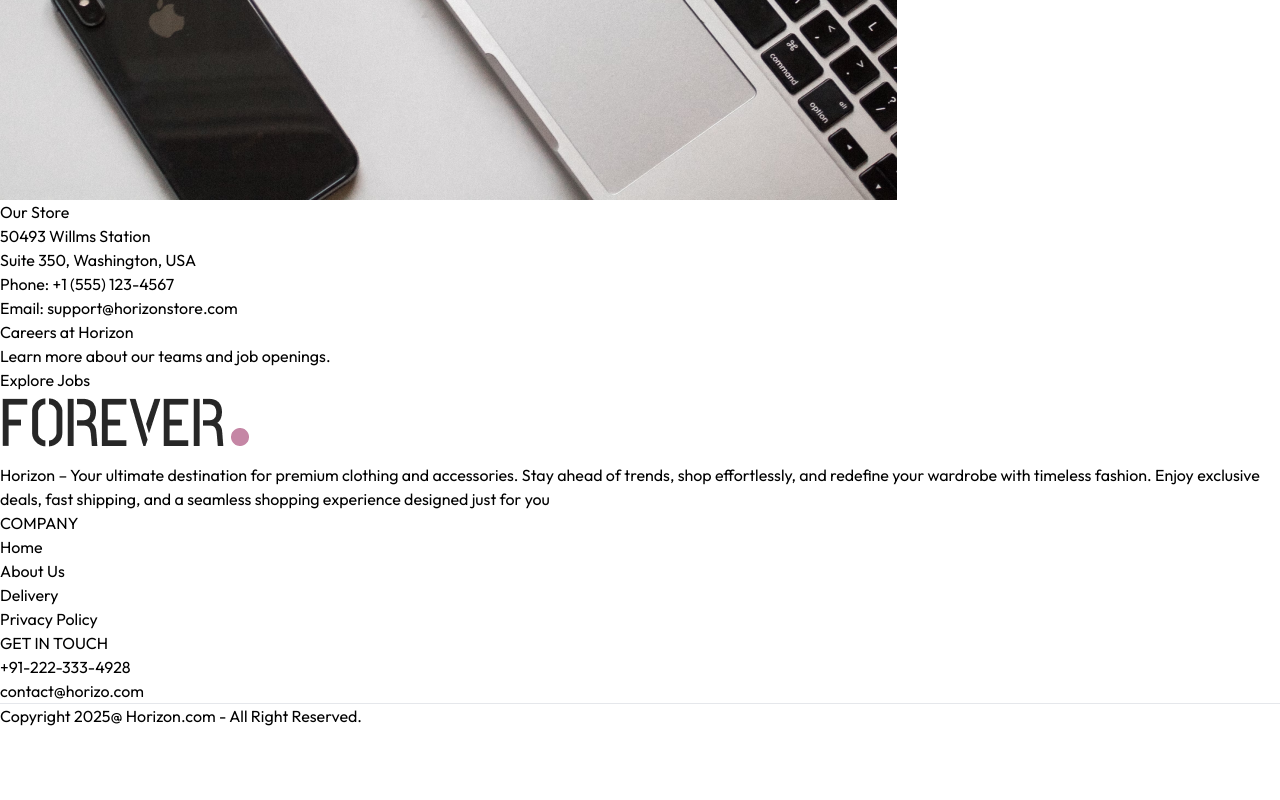
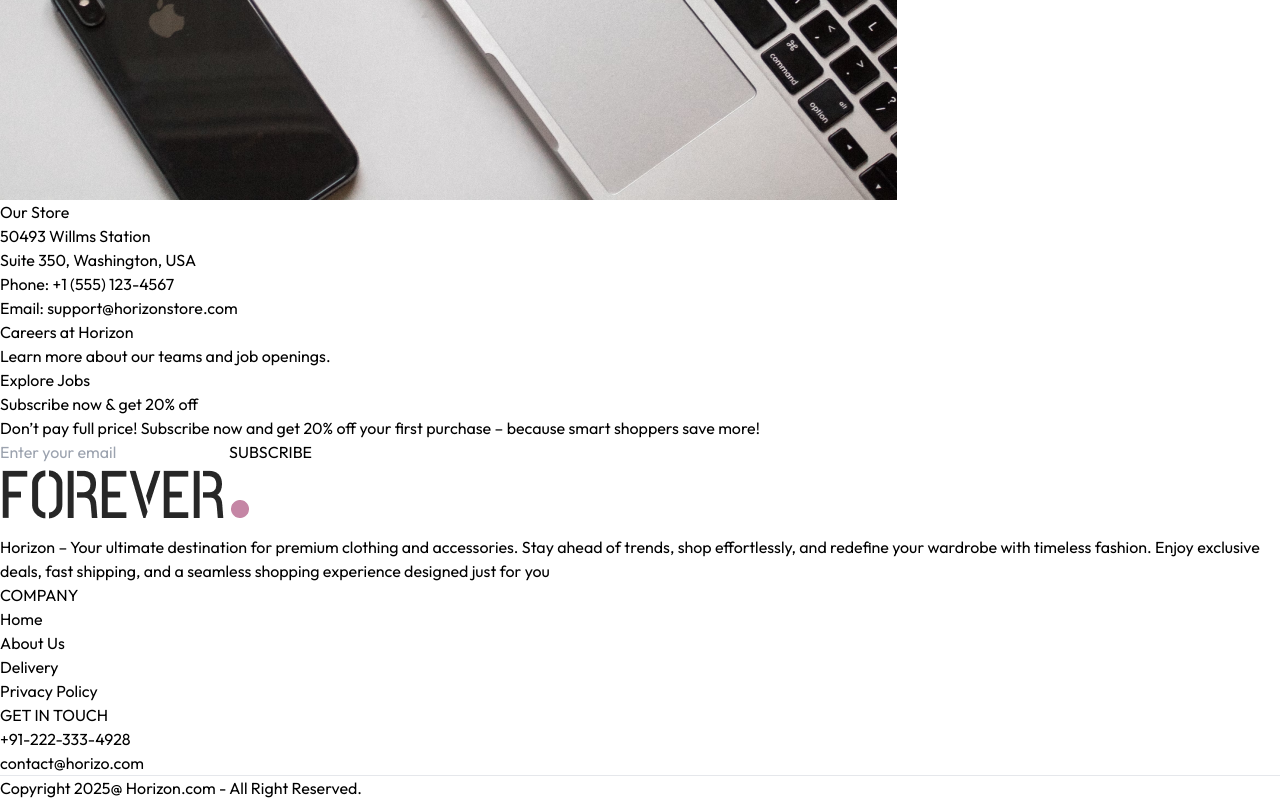
Before and after one commit to rawoof47/ecommerce-app, a React app in the folder frontend/: page /contact in a window 1280 px wide. Shown: the part 1171-1971 px from the top of the page. Before the commit the page ends 1899 px from the top, so only its background shows below. Built offline with nearby package versions, Linux system fonts and the light colour scheme; the HTML template or start-up script is replaced by a standard one.

Commit message:
conttact page completed

```diff
--- a/frontend/src/pages/Contact.jsx
+++ b/frontend/src/pages/Contact.jsx
@@ -1,6 +1,7 @@
 import React from 'react';
 import Title from '../components/Title';
 import { assets } from '../assets/assets';
+import NewsLetterBox from '../components/NewsLetterBox';
 
 const Contact = () => {
   return (
@@ -32,6 +33,9 @@
           <button className='border border-black px-8 py-4 text-sm hover:bg-black hover:text-white transition-all duration-500'>Explore Jobs</button>
         </div>
       </div>
+
+<NewsLetterBox />
+
     </div>
   );
 };
```
